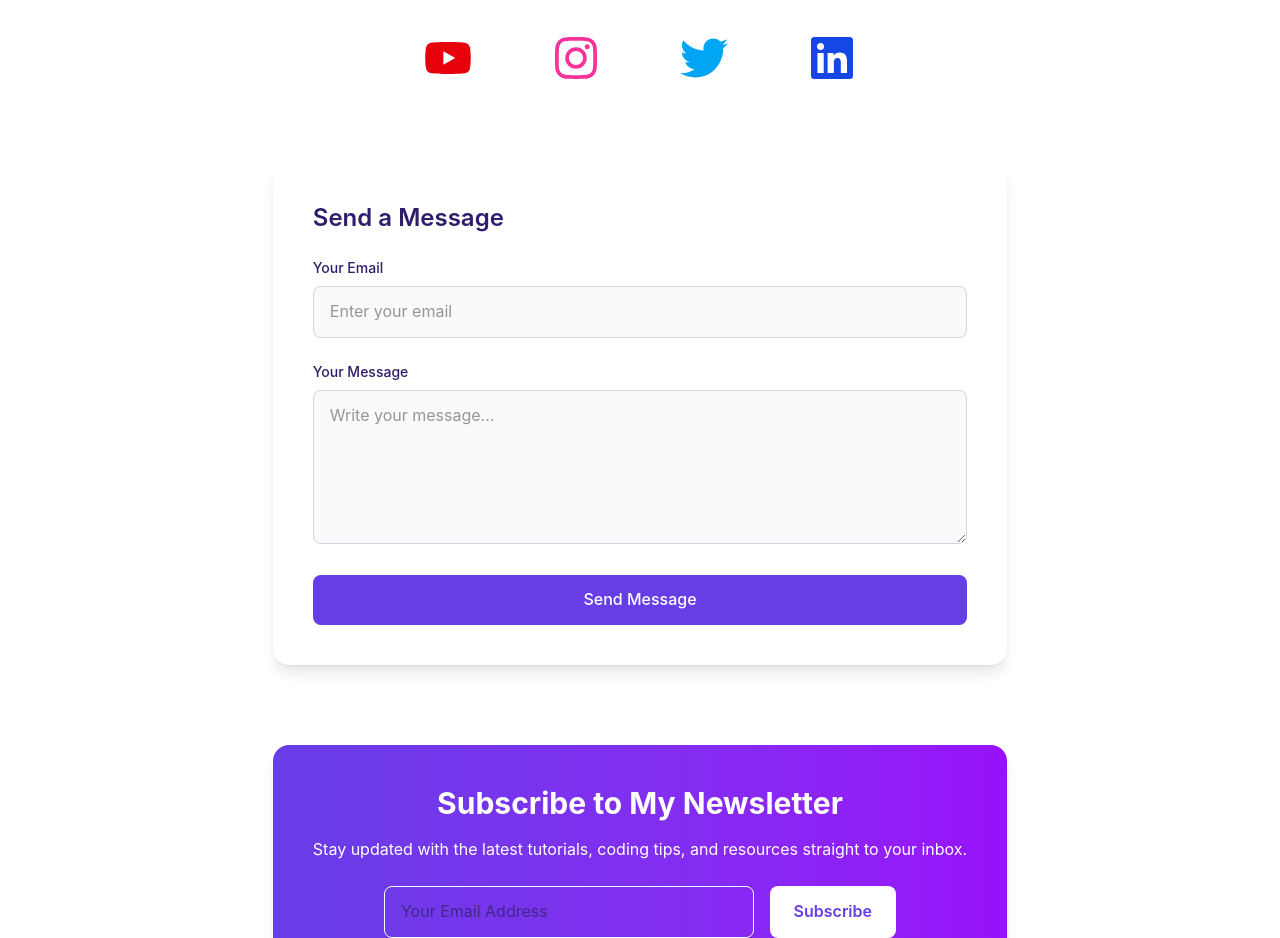
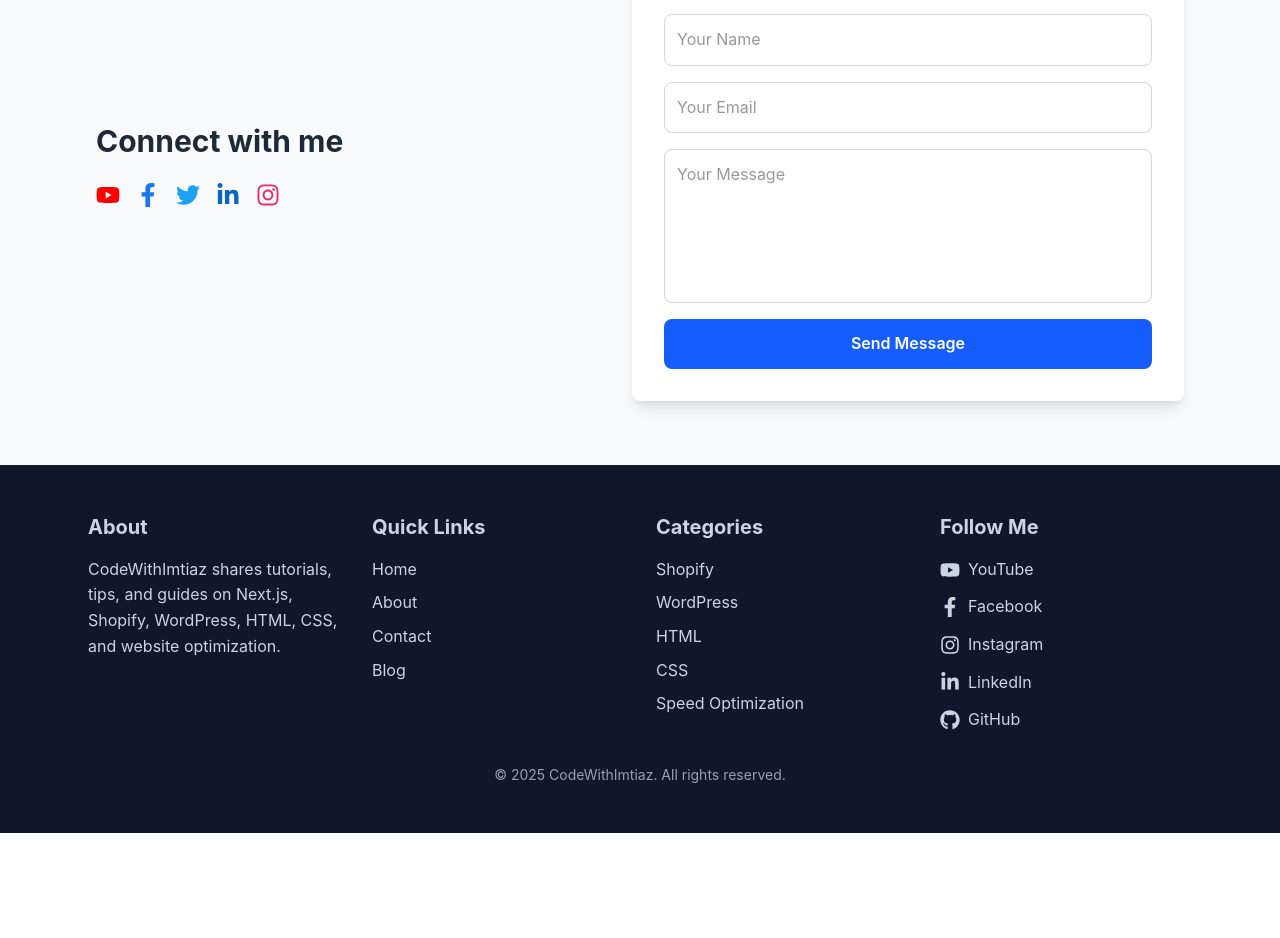
Before and after one commit to Imtiazh346/codewithimtiaz, a Next.js app: page /contact in a window 1280 px wide. Shown: the part 214-1152 px from the top of the page. After the commit the page ends 1047 px from the top, so only its background shows below. Built offline with nearby package versions, Linux system fonts and the light colour scheme.

Commit message:
about contact updated

```diff
--- a/src/app/contact/page.js
+++ b/src/app/contact/page.js
@@ -1,140 +1,136 @@
 "use client";
 
 import { useState } from "react";
-import { FaYoutube, FaInstagram, FaTwitter, FaLinkedin } from "react-icons/fa";
+import {
+  FaFacebookF,
+  FaTwitter,
+  FaLinkedinIn,
+  FaInstagram,
+  FaYoutube,
+} from "react-icons/fa";
 
-export default function ContactPage() {
-  const [email, setEmail] = useState("");
-  const [message, setMessage] = useState("");
+export default function ContactSection() {
+  const [formData, setFormData] = useState({
+    name: "",
+    email: "",
+    message: "",
+  });
+  const [status, setStatus] = useState("");
 
-  const handleSubmit = (e) => {
+  const handleChange = (e) => {
+    setFormData({ ...formData, [e.target.name]: e.target.value });
+  };
+
+  const handleSubmit = async (e) => {
     e.preventDefault();
-    alert(`Email: ${email}\nMessage: ${message}`);
-    setEmail("");
-    setMessage("");
+    setStatus("Sending...");
+
+    try {
+      const response = await fetch("https://formspree.io/f/yourFormID", {
+        method: "POST",
+        headers: { "Content-Type": "application/json" },
+        body: JSON.stringify(formData),
+      });
+
+      if (response.ok) {
+        setStatus("Message sent successfully!");
+        setFormData({ name: "", email: "", message: "" });
+      } else {
+        setStatus("Oops! Something went wrong.");
+      }
+    } catch (error) {
+      setStatus("Error sending message.");
+    }
   };
 
   return (
-    <main className="max-w-6xl mx-auto px-6 py-10 flex flex-col gap-20">
-      {/* Page Heading */}
-      <section className="text-center">
-        <h1 className="text-2xl sm:text-5xl font-bold text-heading ">
-          Get in Touch
-        </h1>
-        {/* <p className="text-lg text-foreground max-w-2xl mx-auto">
-          Let’s connect! Reach me on social media, drop a message, or
-          subscribe for the latest updates.
-        </p> */}
-      </section>
-
-      {/* Social Media */}
-      <section className="flex justify-center gap-10 md:gap-20 text-5xl">
+    <section className="py-16 bg-gray-50">
+      <div className="container mx-auto px-6 md:px-12 lg:px-24 flex flex-col md:flex-row gap-12">
+        {/* Social Media Links */}
+        <div className="flex-1 flex flex-col items-center lg:items-start justify-center space-y-6">
+          <h2 className="text-3xl font-bold text-gray-800">Connect with me</h2>
+          <div className="flex space-x-4">
             <a
-          href="https://youtube.com/"
+              href="#"
               target="_blank"
-          rel="noopener noreferrer"
-          className="text-red-600 hover:scale-110 transition-transform"
+              className="text-[#FF0000] hover:[#CC0000] transition text-2xl"
             >
               <FaYoutube />
             </a>
             <a
-          href="https://instagram.com/"
+              href="#"
               target="_blank"
-          rel="noopener noreferrer"
-          className="text-pink-500 hover:scale-110 transition-transform"
+              className="text-[#1877F2] hover:text-[#145DBF] transition text-2xl"
             >
-          <FaInstagram />
+              <FaFacebookF />
             </a>
             <a
-          href="https://twitter.com/"
+              href="#"
               target="_blank"
-          rel="noopener noreferrer"
-          className="text-sky-500 hover:scale-110 transition-transform"
+              className="text-[#1DA1F2] hover:text-blue-600 transition text-2xl"
             >
               <FaTwitter />
             </a>
             <a
-          href="https://linkedin.com/"
+              href="#"
               target="_blank"
-          rel="noopener noreferrer"
-          className="text-blue-700 hover:scale-110 transition-transform"
+              className="text-[#0A66C2] hover:text-blue-900 transition text-2xl"
             >
-          <FaLinkedin />
+              <FaLinkedinIn />
             </a>
-      </section>
+            <a
+              href="#"
+              target="_blank"
+              className="text-[#E1306C] hover:text-[#C1275B] transition text-2xl"
+            >
+              <FaInstagram />
+            </a>
+          </div>
+        </div>
 
         {/* Contact Form */}
-      <section className="bg-white dark:bg-gray-800 p-10 rounded-2xl shadow-lg max-w-3xl mx-auto w-full">
-        <h2 className="text-2xl font-semibold mb-6 text-heading">
+        <div className="flex-1 bg-white shadow-lg rounded-lg p-8">
+          <h2 className="text-3xl font-bold text-gray-800 mb-4">
             Send a Message
           </h2>
-        <form onSubmit={handleSubmit} className="flex flex-col gap-6">
-          <div>
-            <label className="block mb-2 text-sm font-medium text-heading">
-              Your Email
-            </label>
+          <form onSubmit={handleSubmit} className="flex flex-col space-y-4">
+            <input
+              type="text"
+              name="name"
+              placeholder="Your Name"
+              value={formData.name}
+              onChange={handleChange}
+              className="border border-gray-300 rounded-lg p-3 focus:outline-none focus:ring-2 focus:ring-blue-500"
+              required
+            />
             <input
               type="email"
-              placeholder="Enter your email"
-              value={email}
-              onChange={(e) => setEmail(e.target.value)}
+              name="email"
+              placeholder="Your Email"
+              value={formData.email}
+              onChange={handleChange}
+              className="border border-gray-300 rounded-lg p-3 focus:outline-none focus:ring-2 focus:ring-blue-500"
               required
-              className="w-full px-4 py-3 rounded-lg border border-gray-300 dark:border-gray-600 bg-gray-50 dark:bg-gray-700 focus:ring-2 focus:ring-primary focus:outline-none"
             />
-          </div>
-          <div>
-            <label className="block mb-2 text-sm font-medium text-heading">
-              Your Message
-            </label>
             <textarea
-              placeholder="Write your message..."
-              value={message}
-              onChange={(e) => setMessage(e.target.value)}
+              name="message"
+              placeholder="Your Message"
+              value={formData.message}
+              onChange={handleChange}
+              className="border border-gray-300 rounded-lg p-3 focus:outline-none focus:ring-2 focus:ring-blue-500 resize-none"
+              rows={5}
               required
-              rows={5}
-              className="w-full px-4 py-3 rounded-lg border border-gray-300 dark:border-gray-600 bg-gray-50 dark:bg-gray-700 focus:ring-2 focus:ring-primary focus:outline-none"
-            />
-          </div>
+            ></textarea>
             <button
               type="submit"
-            className="w-full sm:w-auto bg-primary text-white px-6 py-3 rounded-lg font-medium hover:bg-purple-800 transition-colors"
+              className="bg-blue-600 text-white font-semibold py-3 rounded-lg hover:bg-blue-700 transition"
             >
               Send Message
             </button>
+            {status && <p className="text-gray-700 mt-2">{status}</p>}
           </form>
+        </div>
+      </div>
     </section>
-
-      {/* Newsletter */}
-      <section className="bg-gradient-to-r from-primary to-purple-600 text-white p-10 rounded-2xl text-center shadow-lg">
-        <h2 className="text-3xl font-bold mb-4">Subscribe to My Newsletter</h2>
-        <p className="mb-6 max-w-2xl mx-auto">
-          Stay updated with the latest tutorials, coding tips, and resources
-          straight to your inbox.
-        </p>
-        <form
-          onSubmit={(e) => {
-            e.preventDefault();
-            alert(`Subscribed: ${email}`);
-            setEmail("");
-          }}
-          className="flex flex-col sm:flex-row justify-center gap-4 max-w-lg mx-auto"
-        >
-          <input
-            type="email"
-            placeholder="Your Email Address"
-            value={email}
-            onChange={(e) => setEmail(e.target.value)}
-            required
-            className="flex-1 px-4 py-3 rounded-lg border border-white text-gray-900 focus:outline-none"
-          />
-          <button
-            type="submit"
-            className="bg-white text-primary font-semibold placeholder-blue-600 px-6 py-3 rounded-lg hover:bg-gray-100 transition-colors cursor-pointer"
-          >
-            Subscribe
-          </button>
-        </form>
-      </section>
-    </main>
   );
 }
```
Also changed, not shown: src/app/about/page.js (+62 -42 lines). Lines whose indentation alone changed are shown as unchanged.
